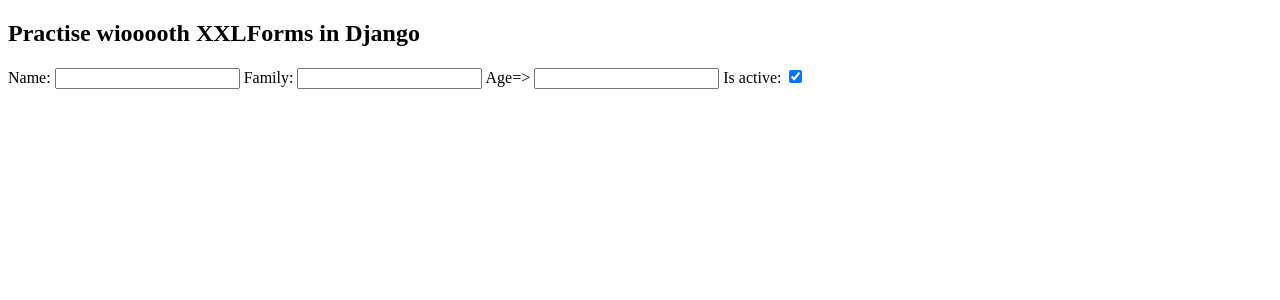
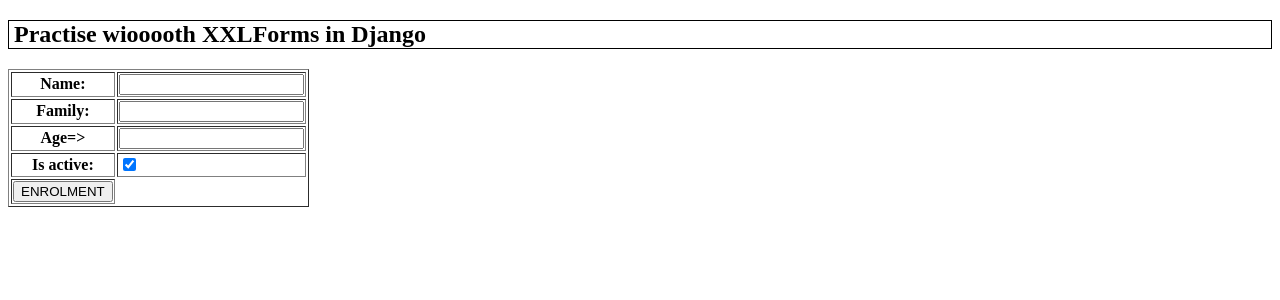
Before and after one commit to MaxJokar/Forms-In-Django-PART-1., a Django app: page /formtest/form1/ in a window 1280 px wide. Shown: the part 26-326 px from the top of the page. Run offline with Django 4.2, Linux system fonts and the light colour scheme; some libraries are stand-ins or nearby versions.

Commit message:
table Added form1

```diff
--- a/shop/static/css/style.css
+++ b/shop/static/css/style.css
@@ -3,11 +3,11 @@
     background-color: rgb(65, 97, 238);
 } */
 
-/* h1{
+h1{
     border:1px solid black;
     margin: left 50px;
     padding-left: 5px;
-} */
+}
 .c1{
 
     text-align: center;
--- a/shop/templates/formtest/form1.html
+++ b/shop/templates/formtest/form1.html
@@ -7,8 +7,16 @@
                         {% comment %} if inside the action isnt helped the data are sent to its own page {% endcomment %}
                 <form action=""  >
                         {%  csrf_token %}
-                        {{form}}
+                        <table  border="1">
+                        {% comment %} {{form}}      {% endcomment %}
+                                {{form.as_table}}
 
+                                <tr>
+                                        <td>
+                                         <input type="submit" value="ENROLMENT">
+                                        </td>
+                                </tr>
+                        </table>
                 </form>
         </div>
 
```
